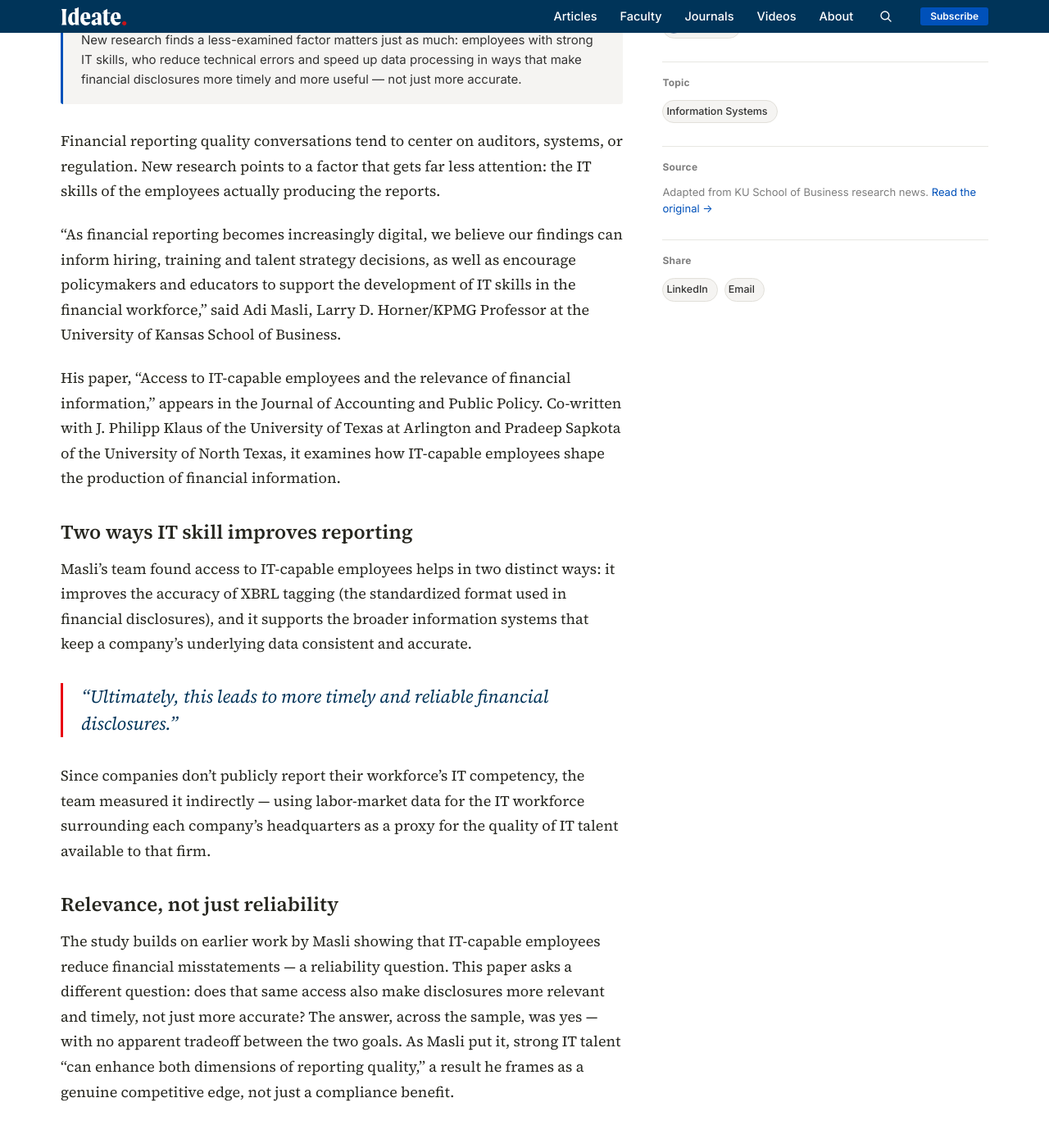
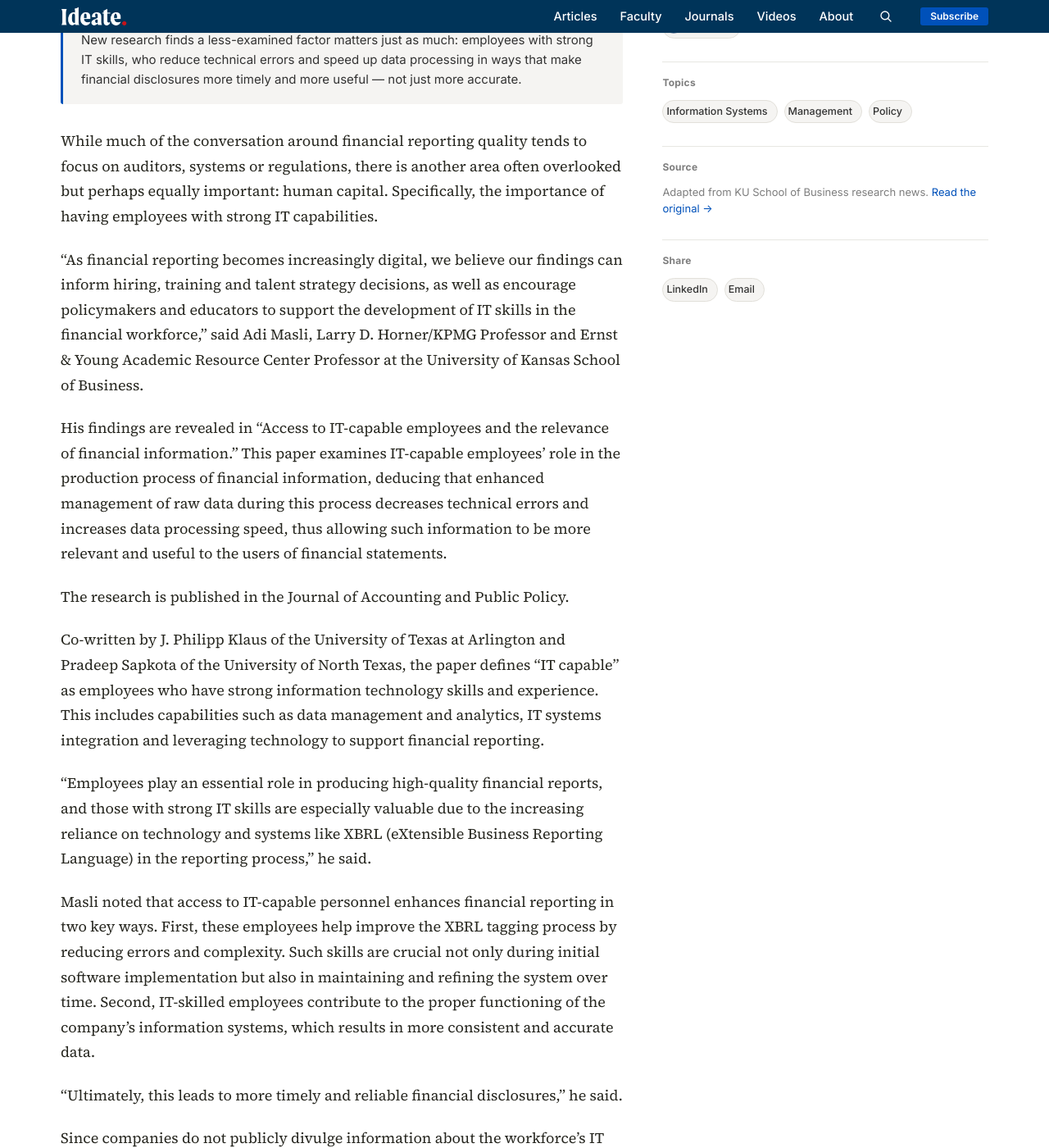
Before and after one commit to KUBschool/ideate, a Jekyll site: the page built from _articles/2025-07-15-it-capable-employees-financial-reporting.md, in a window 1280 px wide and 1400 px high, scrolled down 986 px. Shown: the whole window at 82% size. Built offline with Jekyll 4.4.1, drawn with Linux system fonts in a browser that asks for light colours; some of the changed text lies outside the part shown.

Commit message:
Update Article “2025-07-15-it-capable-employees-financial-reporting”

```diff
--- a/_articles/2025-07-15-it-capable-employees-financial-reporting.md
+++ b/_articles/2025-07-15-it-capable-employees-financial-reporting.md
@@ -1,37 +1,61 @@
 ---
-title: "IT-capable employees improve relevance and timeliness of financial reporting, study finds"
-dek: "Employees with strong IT skills reduce errors in financial reporting systems and speed up data processing — making the resulting disclosures more useful to investors, not just more accurate."
+title: IT-capable employees improve relevance and timeliness of financial
+  reporting, study finds
+dek: Employees with strong IT skills reduce errors in financial reporting
+  systems and speed up data processing — making the resulting disclosures more
+  useful to investors, not just more accurate.
 topic: information-systems
+also_topics:
+  - management
+  - policy
 faculty:
   - adi-masli
-byline: "Adi Masli"
+byline: Jon Niccum
 date: 2025-07-15
+image: /assets/uploads/it-financial-reporting.jpeg
 image_tint: steam
 featured: false
-source_url: "https://business.ku.edu/news/article/it-capable-employees-improve-relevance-and-timeliness-of-financial-reporting-study-finds"
-answer_box: >-
-  Financial reporting quality discussions usually focus on auditors,
-  systems, or regulation. New research finds a less-examined factor
-  matters just as much: employees with strong IT skills, who reduce
-  technical errors and speed up data processing in ways that make
-  financial disclosures more timely and more useful — not just more
-  accurate.
+source_url: https://business.ku.edu/news/article/it-capable-employees-improve-relevance-and-timeliness-of-financial-reporting-study-finds
+answer_box: "Financial reporting quality discussions usually focus on auditors,
+  systems, or regulation. New research finds a less-examined factor matters just
+  as much: employees with strong IT skills, who reduce technical errors and
+  speed up data processing in ways that make financial disclosures more timely
+  and more useful — not just more accurate."
+journal: Journal of Accounting and Public Policy
+journal_url: https://www.sciencedirect.com/science/article/pii/S0278425425000031
 ---
+While much of the conversation around financial reporting quality tends to focus on auditors, systems or regulations, there is another area often overlooked but perhaps equally important: human capital. Specifically, the importance of having employees with strong IT capabilities.
 
-Financial reporting quality conversations tend to center on auditors, systems, or regulation. New research points to a factor that gets far less attention: the IT skills of the employees actually producing the reports.
+“As financial reporting becomes increasingly digital, we believe our findings can inform hiring, training and talent strategy decisions, as well as encourage policymakers and educators to support the development of IT skills in the financial workforce,” said Adi Masli, Larry D. Horner/KPMG Professor and Ernst & Young Academic Resource Center Professor at the University of Kansas School of Business.
 
-"As financial reporting becomes increasingly digital, we believe our findings can inform hiring, training and talent strategy decisions, as well as encourage policymakers and educators to support the development of IT skills in the financial workforce," said Adi Masli, Larry D. Horner/KPMG Professor at the University of Kansas School of Business.
+His findings are revealed in [“Access to IT-capable employees and the relevance of financial information.”](https://www.sciencedirect.com/science/article/abs/pii/S0278425425000031) This paper examines IT-capable employees’ role in the production process of financial information, deducing that enhanced management of raw data during this process decreases technical errors and increases data processing speed, thus allowing such information to be more relevant and useful to the users of financial statements.
 
-His paper, "Access to IT-capable employees and the relevance of financial information," appears in the Journal of Accounting and Public Policy. Co-written with J. Philipp Klaus of the University of Texas at Arlington and Pradeep Sapkota of the University of North Texas, it examines how IT-capable employees shape the production of financial information.
+The research is published in the Journal of Accounting and Public Policy.
 
-## Two ways IT skill improves reporting
+Co-written by J. Philipp Klaus of the University of Texas at Arlington and Pradeep Sapkota of the University of North Texas, the paper defines “IT capable” as employees who have strong information technology skills and experience. This includes capabilities such as data management and analytics, IT systems integration and leveraging technology to support financial reporting.
 
-Masli's team found access to IT-capable employees helps in two distinct ways: it improves the accuracy of XBRL tagging (the standardized format used in financial disclosures), and it supports the broader information systems that keep a company's underlying data consistent and accurate.
+“Employees play an essential role in producing high-quality financial reports, and those with strong IT skills are especially valuable due to the increasing reliance on technology and systems like XBRL (eXtensible Business Reporting Language) in the reporting process,” he said.
 
-> "Ultimately, this leads to more timely and reliable financial disclosures."
+Masli noted that access to IT-capable personnel enhances financial reporting in two key ways. First, these employees help improve the XBRL tagging process by reducing errors and complexity. Such skills are crucial not only during initial software implementation but also in maintaining and refining the system over time. Second, IT-skilled employees contribute to the proper functioning of the company’s information systems, which results in more consistent and accurate data.
 
-Since companies don't publicly report their workforce's IT competency, the team measured it indirectly — using labor-market data for the IT workforce surrounding each company's headquarters as a proxy for the quality of IT talent available to that firm.
+“Ultimately, this leads to more timely and reliable financial disclosures,” he said.
 
-## Relevance, not just reliability
+Since companies do not publicly divulge information about the workforce’s IT competency or background, Masli and his co-writers followed the approach of extant studies that use demographic information (e.g., general education levels) about the workforce surrounding a firm’s headquarters to overcome this issue. Specifically, they culled labor statistics for the headquarters’ Metropolitan Statistical Area (MSA) to measure the quality of area IT-capable individuals in terms of IT degree, education level and income level.
 
-The study builds on earlier work by Masli showing that IT-capable employees reduce financial misstatements — a reliability question. This paper asks a different question: does that same access also make disclosures more relevant and timely, not just more accurate? The answer, across the sample, was yes — with no apparent tradeoff between the two goals. As Masli put it, strong IT talent "can enhance both dimensions of reporting quality," a result he frames as a genuine competitive edge, not just a compliance benefit.
+This project evolved from a previous study Masli co-wrote where he found that companies with greater access to employees possessing strong IT skills tend to have fewer financial misstatements and internal control weaknesses. That research focused on the role of IT capability in ensuring the accuracy and reliability of such information.
+
+“In this new paper, we wanted to explore the other key pillar of high-quality financial reporting: relevance,” he said. “We examine how employees’ IT skills contribute to producing less complex and timely financial disclosures. So this study is a natural extension of our prior work and part of a broader effort to understand how human capital — particularly IT-capable talent — shapes the quality of financial information that companies provide to the public.”
+
+They also demonstrate how such employees help reduce complexity in XBRL filings, supporting more timely earnings disclosures. This suggests that investing in IT-skilled human capital doesn’t require a trade-off between reliability and relevance.
+
+“It can enhance both dimensions of reporting quality, which is a powerful insight for companies and policymakers alike,” he said.
+
+Masli joined KU in 2011, where he continues his research in three key areas: the impact of IT in financial reporting quality and business performance; assurance and auditing of companies; and the labor market for executive teams. (He is also stepping into the role of Associate Dean of Graduate Programs.) His past work concerning includes [“Prioritizing IT Management Issues and Business Performance”](https://publications-aaahq-org.www2.lib.ku.edu/jis/article-abstract/36/2/83/99/Prioritizing-IT-Management-Issues-and-Business) and [“Complementarity Between Investment in Information Technology (IT) and IT Human Resources: Implications for Different Types of Firm Innovation.”](https://pubsonline.informs.org/doi/10.1287/isre.2022.1185)
+
+If Masli were the CEO of a firm, how would he incorporate these latest findings into his business strategies?
+
+“I would ensure my company has a robust talent strategy focused on attracting, developing and retaining high-quality IT-capable employees,” he said. “This means investing in high-performance work systems — such as ongoing training, cross-functional team structures, flexible tech-forward work environments and clear career development paths — that make the company attractive to top IT talent.”
+
+Masli believes the ability to integrate IT expertise into the financial reporting process isn’t just a technical advantage.
+
+He said, “It’s a competitive edge that helps firms communicate better with the market, respond faster to risks and strengthen their overall governance.”
```
Also changed, not shown: assets/uploads/it-financial-reporting.jpeg (added).
